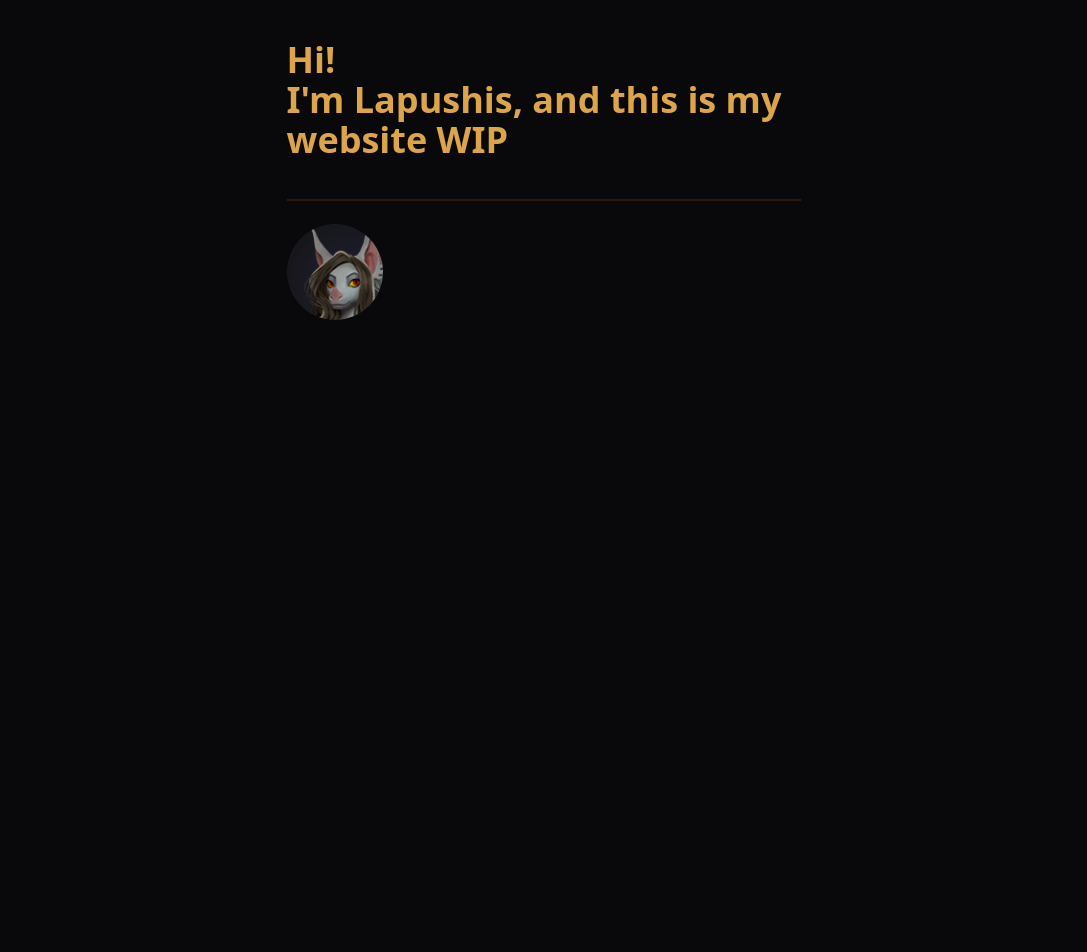
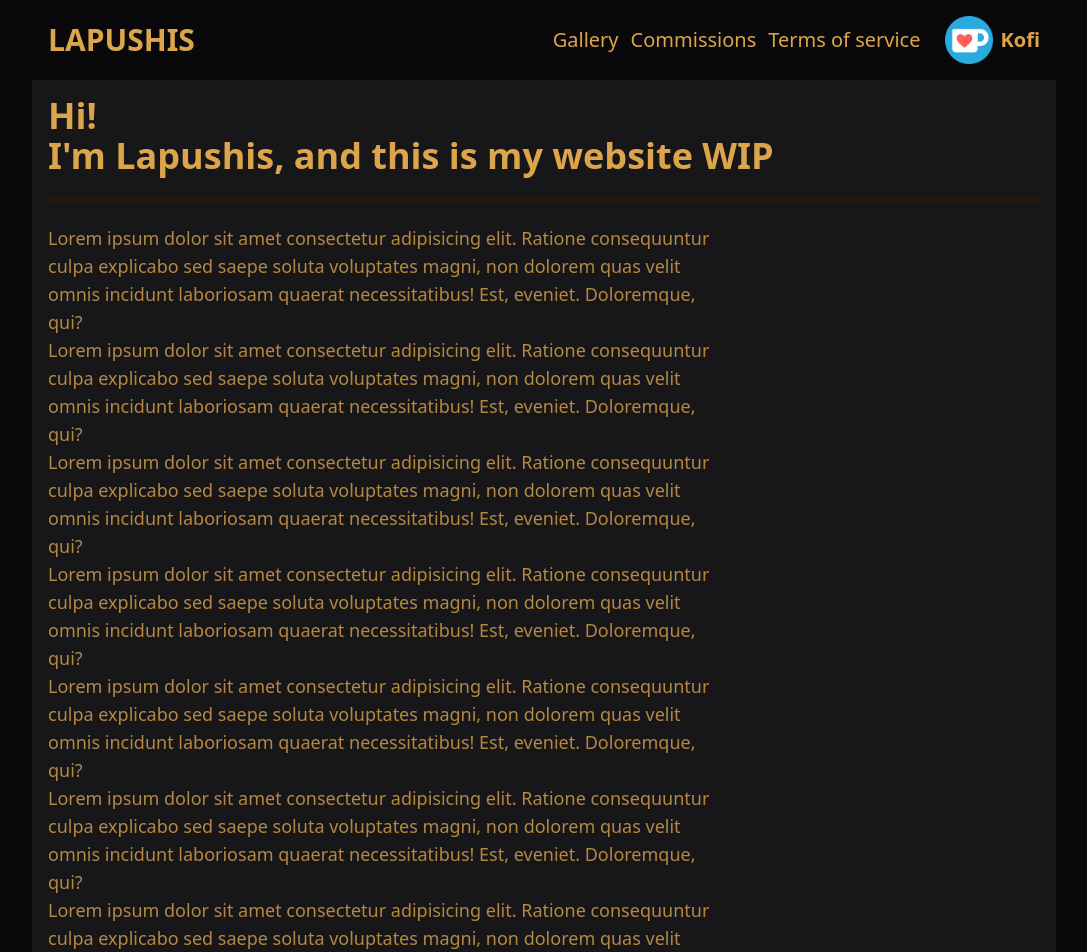
Before and after one commit to Lapushis/lapushis-art, a Preact app: page / in a window 1280 px wide. Shown: the top 952 px of the page, without its empty margins (96-1183 px from the left). Before the commit the page ends 800 px from the top, so only its background shows below. Built offline with nearby package versions, Linux system fonts and the light colour scheme.

Commit message:
added header + added lorem on main content

```diff
--- a/src/App.tsx
+++ b/src/App.tsx
@@ -1,14 +1,62 @@
 import Avatar from 'components/Avatar'
+import Header from 'components/Header'
 
 export default function () {
   return (
-    <div className="container mx-auto prose max-w-prose p-10">
-      <h1>
+    <>
+      <Header />
+      <div className="container max-w-screen-lg mx-auto p-4 bg-base-200">
+        <h1 className="text-4xl font-bold">
           Hi! <br />
           I'm Lapushis, and this is my website WIP
         </h1>
         <div className="divider divider-neutral" />
+        <p className="prose text-lg">
+          Lorem ipsum dolor sit amet consectetur adipisicing elit. Ratione
+          consequuntur culpa explicabo sed saepe soluta voluptates magni, non
+          dolorem quas velit omnis incidunt laboriosam quaerat necessitatibus!
+          Est, eveniet. Doloremque, qui?
+        </p>
+
+        <p className="prose text-lg">
+          Lorem ipsum dolor sit amet consectetur adipisicing elit. Ratione
+          consequuntur culpa explicabo sed saepe soluta voluptates magni, non
+          dolorem quas velit omnis incidunt laboriosam quaerat necessitatibus!
+          Est, eveniet. Doloremque, qui?
+        </p>
+        <p className="prose text-lg">
+          Lorem ipsum dolor sit amet consectetur adipisicing elit. Ratione
+          consequuntur culpa explicabo sed saepe soluta voluptates magni, non
+          dolorem quas velit omnis incidunt laboriosam quaerat necessitatibus!
+          Est, eveniet. Doloremque, qui?
+        </p>
+        <p className="prose text-lg">
+          Lorem ipsum dolor sit amet consectetur adipisicing elit. Ratione
+          consequuntur culpa explicabo sed saepe soluta voluptates magni, non
+          dolorem quas velit omnis incidunt laboriosam quaerat necessitatibus!
+          Est, eveniet. Doloremque, qui?
+        </p>
+        <p className="prose text-lg">
+          Lorem ipsum dolor sit amet consectetur adipisicing elit. Ratione
+          consequuntur culpa explicabo sed saepe soluta voluptates magni, non
+          dolorem quas velit omnis incidunt laboriosam quaerat necessitatibus!
+          Est, eveniet. Doloremque, qui?
+        </p>
+        <p className="prose text-lg">
+          Lorem ipsum dolor sit amet consectetur adipisicing elit. Ratione
+          consequuntur culpa explicabo sed saepe soluta voluptates magni, non
+          dolorem quas velit omnis incidunt laboriosam quaerat necessitatibus!
+          Est, eveniet. Doloremque, qui?
+        </p>
+        <p className="prose text-lg">
+          Lorem ipsum dolor sit amet consectetur adipisicing elit. Ratione
+          consequuntur culpa explicabo sed saepe soluta voluptates magni, non
+          dolorem quas velit omnis incidunt laboriosam quaerat necessitatibus!
+          Est, eveniet. Doloremque, qui?
+        </p>
+
         <Avatar />
       </div>
+    </>
   )
 }
--- /dev/null
+++ b/src/components/Header.tsx
@@ -0,0 +1,108 @@
+const Logo = () => {
+  return (
+    <h3 className="text-xl font-bold">
+      <a className="uppercase text-3xl" href="/">
+        Lapushis
+      </a>
+    </h3>
+  )
+}
+
+const NavLinksContent = () => {
+  return (
+    <>
+      <li>
+        <a class=" hover:text-primary">Gallery</a>
+      </li>
+      <li>
+        <a class=" hover:text-primary">Commissions</a>
+      </li>
+      <li>
+        <a class=" hover:text-primary">Terms of service</a>
+      </li>
+    </>
+  )
+}
+
+const FIXED_LINKS_CONTENT = [
+  {
+    name: 'Kofi',
+    link: 'https://ko-fi.com/lapushis',
+    img: '/kofi.png',
+  },
+  // {
+  //   name: 'Patreon',
+  //   link: 'https://patreon.com/lapushis',
+  //   img: '/patreon.png',
+  // },
+]
+
+const FixedLink = ({
+  name,
+  link,
+  img,
+}: {
+  name: string
+  link: string
+  img: string
+}) => {
+  return (
+    <a class="flex items-center hover:text-primary" href={link} target="_blank">
+      <img className="h-12" src={img} />
+      <span className="max-lg:hidden text-xl font-bold ml-2">{name}</span>
+    </a>
+  )
+}
+
+const Header = () => {
+  return (
+    <header className="bg-base-100 sticky top-0">
+      <div className="flex bg-transparent container max-w-screen-lg mx-auto p-4  items-center justify-between">
+        <div className="flex items-center">
+          <div className="dropdown block lg:none">
+            <div tabindex={0} role="button" className="btn btn-ghost lg:hidden">
+              <svg
+                xmlns="http://www.w3.org/2000/svg"
+                className="h-5 w-5"
+                fill="none"
+                viewBox="0 0 24 24"
+                stroke="currentColor"
+              >
+                <path
+                  stroke-linecap="round"
+                  stroke-linejoin="round"
+                  stroke-width="2"
+                  d="M4 6h16M4 12h8m-8 6h16"
+                />
+              </svg>
+            </div>
+            <nav>
+              <ul
+                tabindex={0}
+                className="menu menu-lg dropdown-content bg-base-100 rounded-box z-[1] mt-3 w-52 p-2 shadow"
+              >
+                <NavLinksContent />
+              </ul>
+            </nav>
+          </div>
+          <Logo />
+        </div>
+
+        <nav className="flex justify-end items-center">
+          <div className="hidden lg:flex">
+            <ul className="px-2 flex justify-between items-center gap-3 text-xl">
+              <NavLinksContent />
+            </ul>
+          </div>
+          <div className="flex gap-4 ml-4">
+            {FIXED_LINKS_CONTENT.map(({ name, img, link }) => (
+              <FixedLink key={link} name={name} link={link} img={img} />
+            ))}
+          </div>
+        </nav>
+      </div>
+    </header>
+  )
+}
+
+export default Header
```
Also changed, not shown: public/kofi.png (added), public/patreon.png (added). Lines whose indentation alone changed are shown as unchanged.
